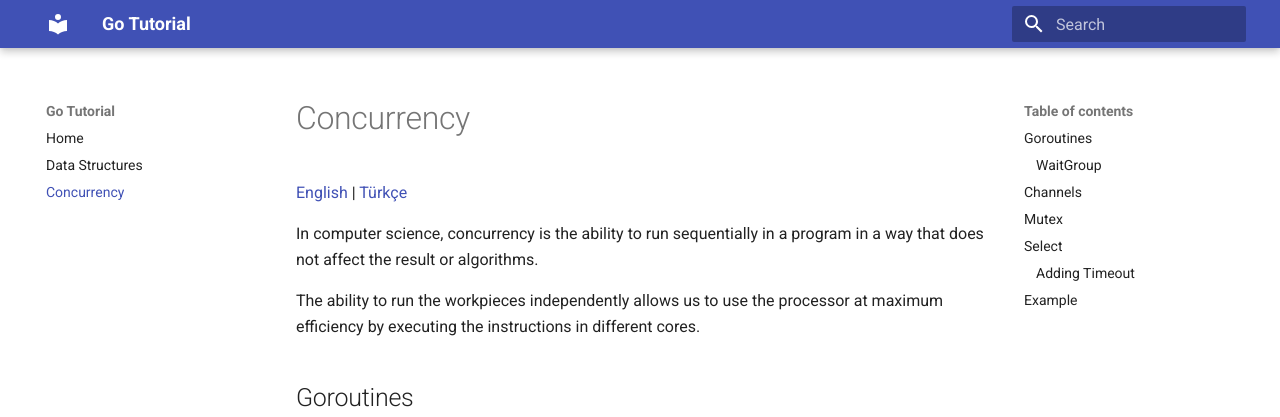
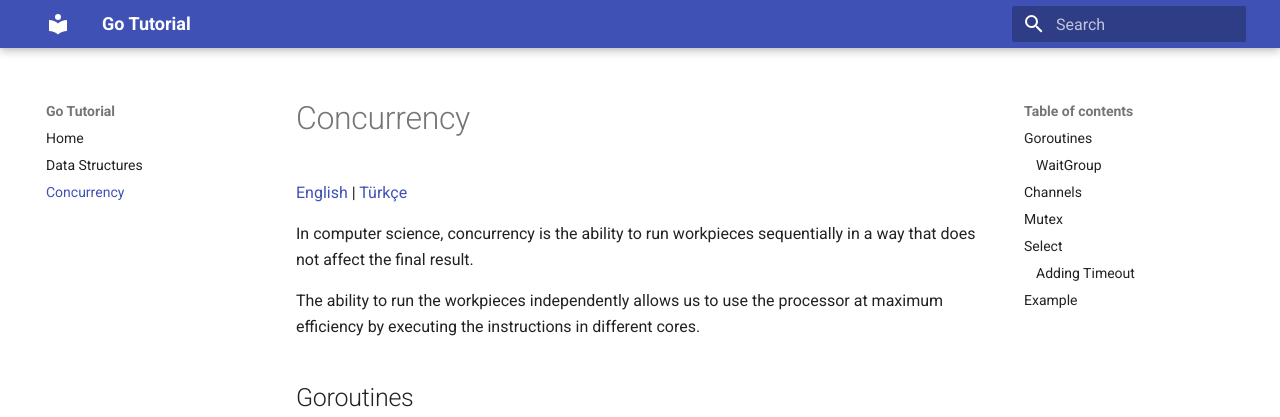
Before and after one commit to mgurdal/go-tutorial, an MkDocs documentation site: the page built from docs/concurrency.md, in a window 1280 px wide and 900 px high. Shown: the top 417 px of the window. Built offline with MkDocs 1.6.1 and Material for MkDocs 9.7.7, drawn with Linux system fonts in a browser that asks for light colours.

Commit message:
Fix concurrency definition

```diff
--- a/docs/concurrency.md
+++ b/docs/concurrency.md
@@ -1,8 +1,8 @@
 # Concurrency
 [English](/go-tutorial/concurrency) | [Türkçe](/go-tutorial/tr/concurrency)
 
-In computer science, concurrency is the ability to run sequentially in a
-program in a way that does not affect the result or algorithms.
+In computer science, concurrency is the ability to run workpieces sequentially
+in a way that does not affect the final result.
 
 The ability to run the workpieces independently allows us to use the processor at maximum efficiency
 by executing the instructions in different cores.
```
